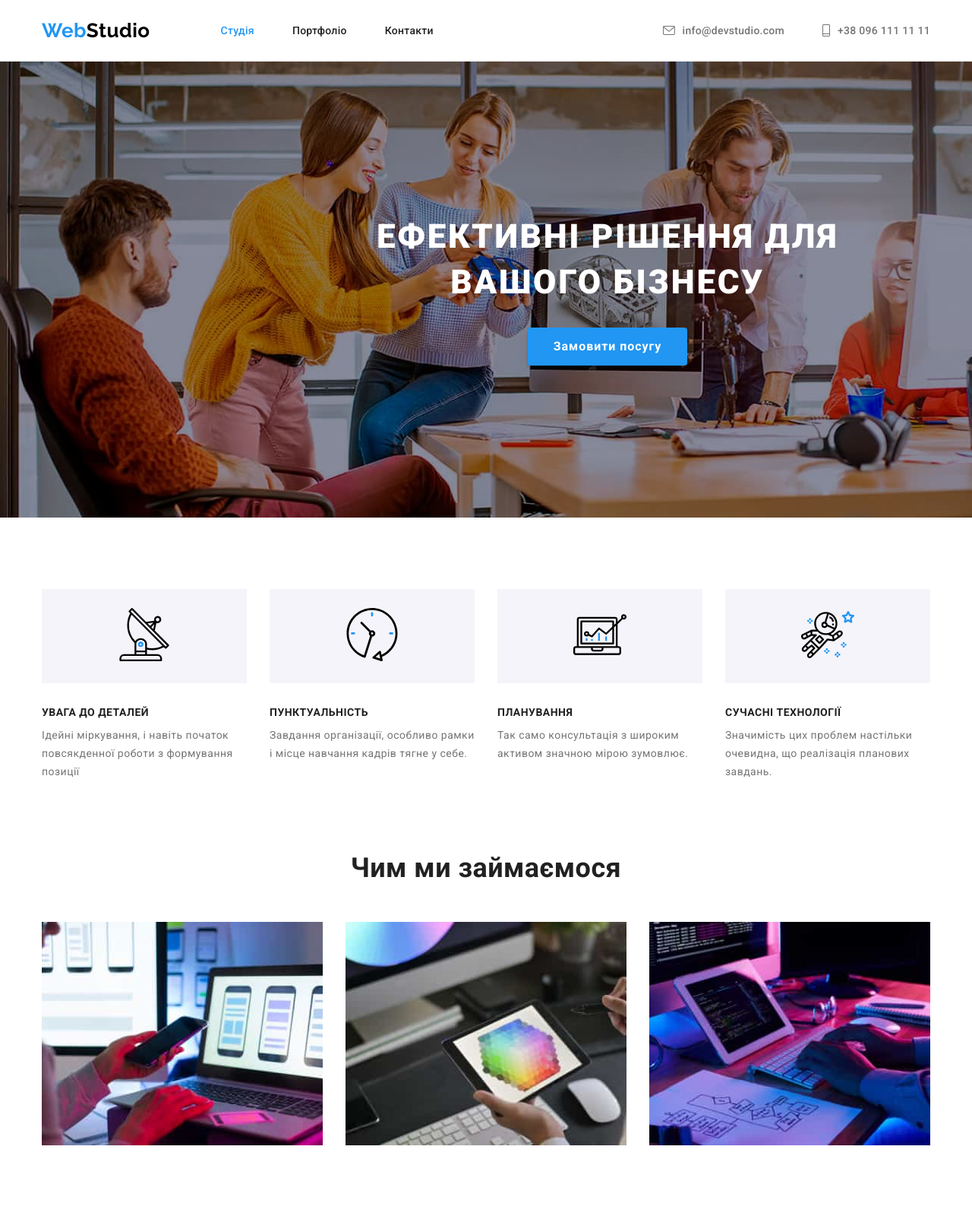
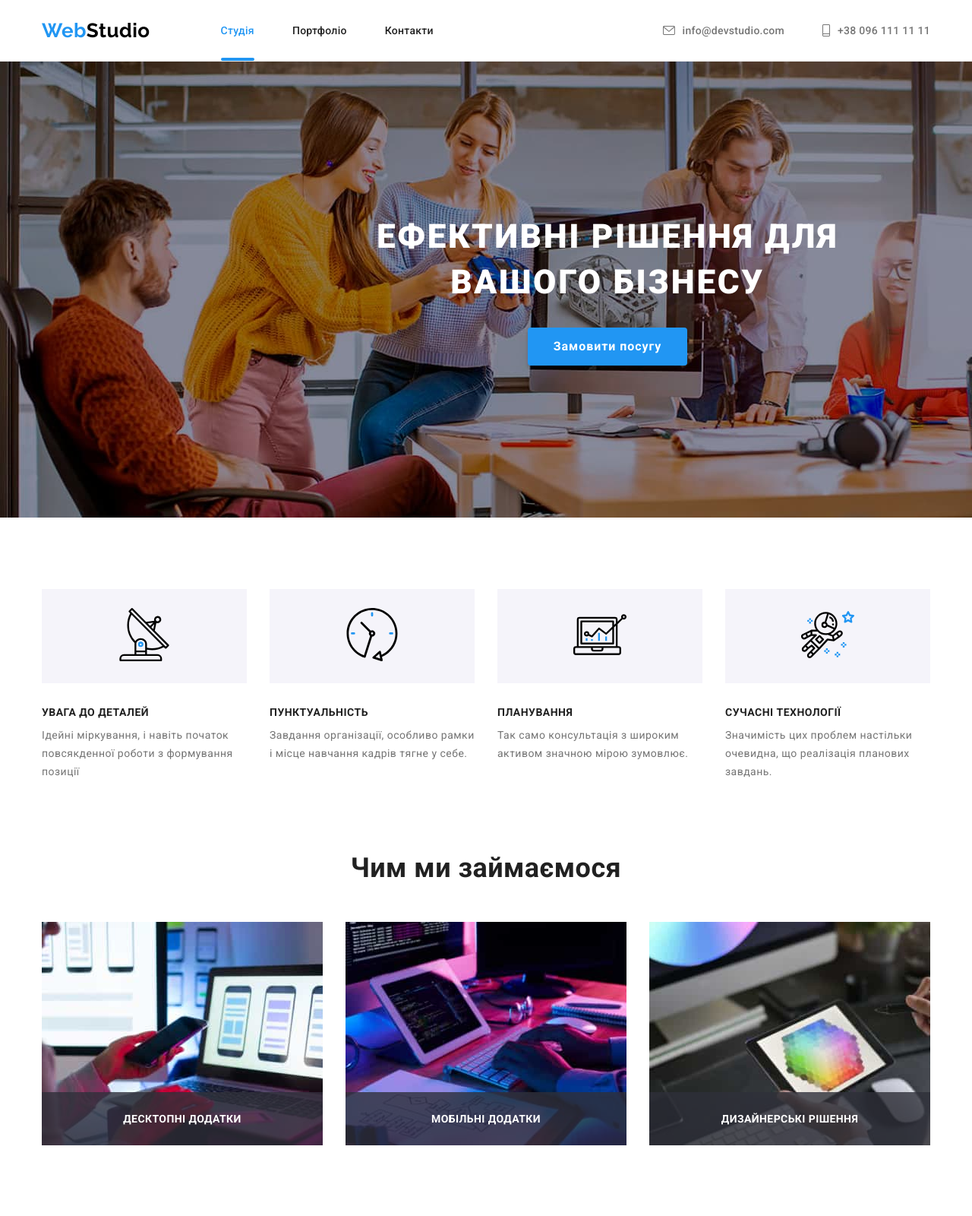
Before and after one commit to IrynaBuchma/goit-markup-hw-05, a plain HTML site: page index.html in a window 1280 px wide. Shown: the top 1600 px of the page at 76% size. Drawn offline with nearby package versions, Linux system fonts and the light colour scheme.

Commit message:
update position absolute in header and what-we-do

```diff
--- a/css/styles.css
+++ b/css/styles.css
@@ -18,6 +18,7 @@
     --button-shadow-third: rgba(0, 0, 0, 0.12);
     --portfolio-button-shadow1:rgba(0, 0, 0, 0.06);
     --portfolio-btn-shaddow2:rgba(0, 0, 0, 0.16);
+    --whatwedo-bg-color: rgba(47, 48, 58, 0.8);
     --img-gap: 30px;
     --features-item-quantity: 4;
     --img-quantity-whatwedo: 3;
@@ -159,11 +160,40 @@ a {
     letter-spacing: 0.02em;
     color: var(--main-color);
 }
-.nav-list .link.current {
+.nav-list .current {
     color: var(--second-color);
 }
-.nav-list .link:hover, .nav-list .link:focus  {
+.nav-list-item {
+    position: relative;
+}
+.nav-link.current::after {
+    content:'';
+    display: block;
+    width: 100%;
+    height: 4px;
+    border-radius: 2px;
+    background-color: var(--second-color);
+
+    position: absolute;
+    bottom: 0px;
+    left: 0px;
+}
+.nav-list .link:hover,
+.nav-list .link:focus {
     color: var(--second-color);
+}
+.nav-list .link:hover::after,
+.nav-list .link:focus::after {
+    content:'';
+    display: block;
+    width: 100%;
+    height: 4px;
+    border-radius: 2px;
+    background-color: var(--second-color);
+
+    position: absolute;
+    bottom: 0px;
+    left: 0px;
 }
 .contacts .link {
     color: var(--paragraph-color);
@@ -395,7 +425,27 @@ text-align: center;
     gap: var(--img-gap);
 }
 .whatwedo-item {
-    flex-basis: calc((100% - 30px * 2) / 3);
+    position: relative;
+}
+.whatwedo-paragraph {
+    display: inline-flex;
+    position:absolute;
+    width: 370px;
+    height: 70px;
+    bottom: 0px;
+    right: 0px;
+    background-color: rgba(47, 48, 58, 0.8);
+
+    justify-content: center ;
+    align-items: center;
+
+    font-weight: 700;
+    font-size: 14px;
+    line-height: calc(16/14);
+    text-align: center;
+    letter-spacing: 0.03em;
+    text-transform: uppercase;
+    color: var(--accent-color);
 }
   /*Our Team*/
 .ourteam {
--- a/index.html
+++ b/index.html
@@ -19,7 +19,7 @@
                 <span class="logo-first-part">Web</span><span class="logo-last-part">Studio</span>
             </a>
             <ul class="nav-list">
-                <li class="item nav-list-item"><a class="link current nav-link" href="#">Студія</a></li>
+                <li class="item nav-list-item"><a class="link nav-link current" href="#">Студія</a></li>
                 <li class="item nav-list-item"><a class="link nav-link" href="./portfolio.html">Портфоліо</a></li>
                 <li class="item nav-list-item"><a class="link nav-link" href="#">Контакти</a></li>
             </ul>
@@ -100,9 +100,18 @@
                 <div class="container">
                     <h2 class="section-title whatwedo-title">Чим ми займаємося</h2>
                     <ul class="whatwedo-list">
-                            <li class="item whatwedo-item"><img width="370" src="./images/we-create-applications.jpg" alt="we create applications"></li>
-                            <li class="item whatwedo-item"><img width="370" src="./images/we-design-web-sites.jpg" alt="we design web sites"></li>
-                            <li class="item whatwedo-item"><img width="370" src="./images/we-create-web-sites.jpg" alt="we create web sites"></li>
+                        <li class="item whatwedo-item">
+                            <img width="370" src="./images/we-create-applications.jpg" alt="we create applications">
+                            <p class="whatwedo-paragraph">Десктопні додатки</p>
+                        </li>
+                        <li class="item whatwedo-item">
+                            <img width="370" src="./images/we-create-web-sites.jpg" alt="we create web sites">
+                            <p class="whatwedo-paragraph">Мобільні додатки</p>
+                        </li>
+                        <li class="item whatwedo-item">
+                            <img width="370" src="./images/we-design-web-sites.jpg" alt="we design web sites">
+                            <p class="whatwedo-paragraph">Дизайнерські рішення</p>
+                        </li>
                     </ul>
                 </div>
         </section>
```
Also changed, not shown: portfolio.html (+1 -1 lines).
